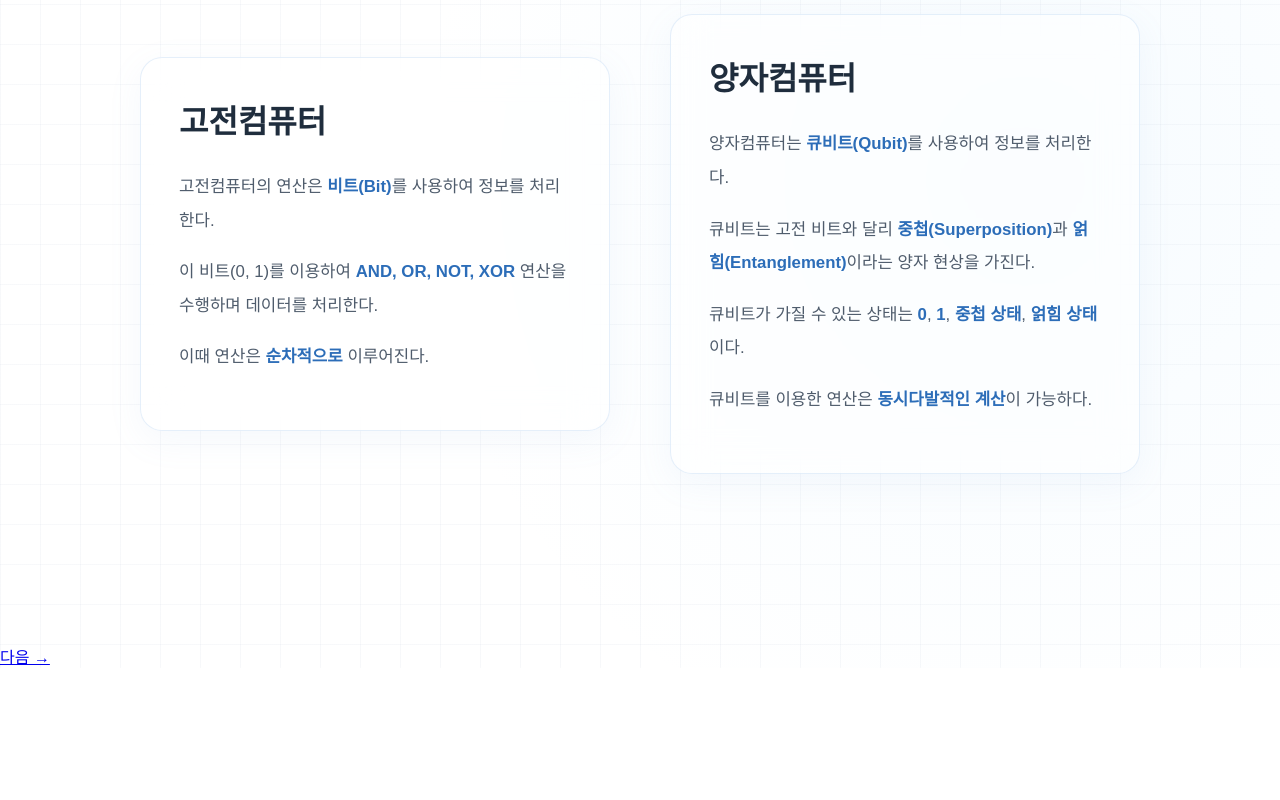
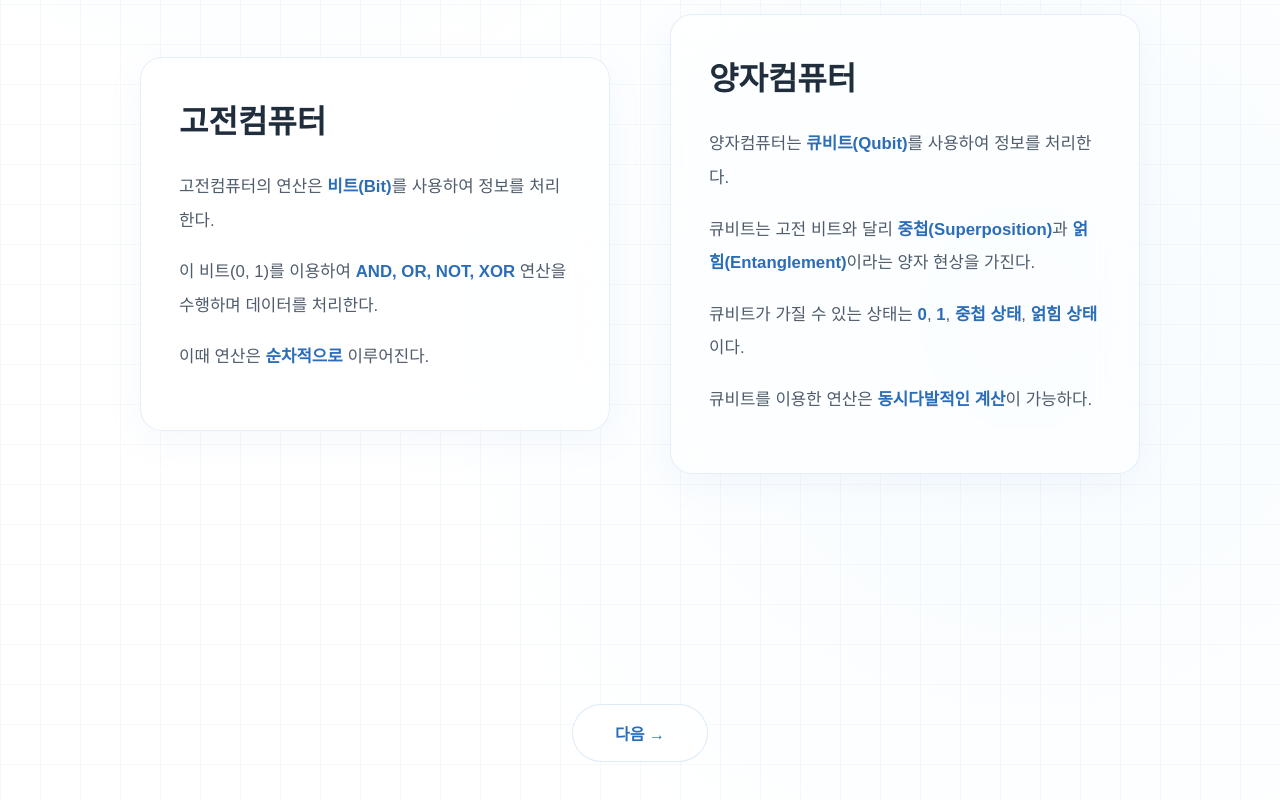
Before and after one commit to 2620313-npr/DIDWK1, a plain HTML site: page index.html in a window 1280 px wide. Shown: the part 956-1756 px from the top of the page. Before the commit the page ends 1624 px from the top, so only its background shows below. Drawn offline with Linux system fonts and the light colour scheme.

Commit message:
Update style.css

```diff
--- a/style.css
+++ b/style.css
@@ -349,3 +349,54 @@ h1{
 
     font-weight:600;
 }
+
+
+
+/* =========================
+   다음 페이지 버튼
+========================= */
+
+.next-page{
+
+    width:100%;
+
+    display:flex;
+    justify-content:center;
+
+    padding:60px 0 100px;
+}
+
+.next-btn{
+
+    display:inline-flex;
+    align-items:center;
+    justify-content:center;
+
+    padding:16px 42px;
+
+    border-radius:50px;
+
+    text-decoration:none;
+
+    font-size:1rem;
+    font-weight:600;
+
+    color:#2c6db8;
+
+    background:rgba(255,255,255,.65);
+
+    border:1px solid rgba(180,210,240,.45);
+
+    backdrop-filter:blur(12px);
+
+    transition:.25s;
+}
+
+.next-btn:hover{
+
+    transform:translateY(-3px);
+
+    box-shadow:0 10px 25px rgba(80,140,220,.15);
+
+    background:rgba(255,255,255,.9);
+}
```
